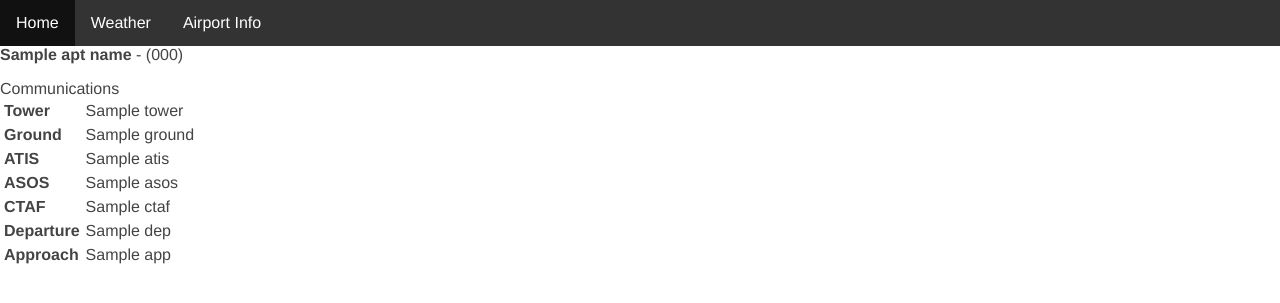
After one commit to andrefaria24/aviationapp, a Flask app: template webapp/templates/aptinforesult.html in a window 1280 px wide. The commit adds this page. Shown: the top 303 px of the page. Run offline with Flask 2, Linux system fonts and the light colour scheme; the template is opened without the code that fills it: most values are stand-ins (such as "Sample title", 1, 10 or a date in 2020).

Commit message:
Initial implementation of airport communication info retrieval

```diff
--- a/webapp/app.py
+++ b/webapp/app.py
@@ -1,19 +1,17 @@
-from flask import Flask, render_template, request
-from flask import Flask, url_for, render_template, redirect
-from forms import weatherForm, weatherResultForm
 import requests
 import os
 import xml.etree.ElementTree as ET
+import bs4
+import re
+from flask import Flask, render_template, request
+from flask import Flask, url_for, render_template, redirect
+from forms import weatherForm, weatherResultForm, aptinfoForm
+from webcalls import awcAPI, awcStationInfo, awcCurrentWeather, awcRadialWeather, skyvectorAirportInfo
 
 app = Flask(__name__)
 
 SECRET_KEY = os.urandom(32)
 app.config['SECRET_KEY'] = SECRET_KEY
-
-awcAPI = 'https://www.aviationweather.gov/adds/dataserver_current/httpparam?'
-awcStationInfo = "dataSource=stations&requestType=retrieve&format=xml&stationString="
-awcCurrentWeather = 'dataSource=metars&requestType=retrieve&format=xml&hoursBeforeNow=2&mostRecent=true&stationString='
-awcRadialWeather = "dataSource=stations&requestType=retrieve&format=xml&radialDistance="
 
 #Function that retreives current raw METAR data at given airport
 def getWeather(aptcode):
@@ -66,7 +64,52 @@ def getRadiusWeather(aptcode):
     else:
         print("FAILED. Status Code: " + reqGetStationInfo.status_code)
 
-    print(getRadiusWeather.AllStations)
+def getAirportInfo(aptcode):
+    aptreq = skyvectorAirportInfo+aptcode
+    html = requests.get(aptreq).text
+    soup = bs4.BeautifulSoup(html, "html.parser")
+
+    aptName = soup.find('div', attrs={'id':'titlebgright'}).text
+
+    ctwr = soup.find('th', text="Control Tower:").find_next_sibling().text
+    if (ctwr == "Yes"):
+        twr = soup.find('th', text=re.compile("TOWER:")).find_next_sibling().text
+        gnd = soup.find('th', text=re.compile("GROUND:")).find_next_sibling().text
+    else:
+        twr = ''
+        gnd = ''
+
+    atischeck = soup.find('th', text="ATIS:")
+    if (atischeck != None):
+        atis = atischeck.find_next_sibling().text
+    else:
+        atis = ''
+
+    asoscheck = soup.find('th', text="ASOS:")
+    if (asoscheck != None):
+        asos = asoscheck.find_next_sibling().text
+    else:
+        asos = ''
+
+    ctafcheck = soup.find('th', text="CTAF:")
+    if (ctafcheck != None):
+        ctaf = ctafcheck.find_next_sibling().text
+    else:
+        ctaf = ''
+
+    depcheck = soup.find('th', text=re.compile("DEPARTURE:"))
+    if (depcheck != None):
+        dep = depcheck.find_next_sibling().text
+    else:
+        dep = ''
+
+    appcheck = soup.find('th', text=re.compile("APPROACH:"))
+    if (appcheck != None):
+        app = appcheck.find_next_sibling().text
+    else:
+        app = ''
+
+    return aptName, twr, gnd, atis, asos, ctaf, dep, app
 
 #Home page
 @app.route('/')
@@ -81,7 +124,7 @@ def weather():
 #Display weather results
 @app.route('/wxresult', methods=['POST'])
 def wxresult():
-    #Retreive value from weather form and call AviationWeather API to get current METAR
+    #Retrieve value from weather form and call AviationWeather API to get current METAR
     if request.method=='POST':
         wxvalue = weatherForm().wxchoice.data
         aptcode = weatherForm().icao.data.upper()
@@ -93,5 +136,19 @@ def wxresult():
             getRadiusWeather(aptcode)
             return render_template('wxresult.html', form=weatherResultForm(), MetarData = getRadiusWeather.AllStations, aptCode = aptcode, wxvalue = wxvalue)
 
+#Get airport information page
+@app.route('/aptinfo', methods=['GET'])
+def aptinfo():
+    return render_template('aptinfo.html', form=aptinfoForm())
+
+#Display airport information results page
+@app.route('/aptinforesult', methods=['POST'])
+def aptinforesult():
+    aptcode = aptinfoForm().icao.data.upper()
+
+    aptName, twr, gnd, atis, asos, ctaf, dep, app = getAirportInfo(aptcode)
+
+    return render_template('aptinforesult.html', aptcode = aptcode, aptName = aptName, tower = twr, ground = gnd, atis = atis, asos = asos, ctaf = ctaf, dep = dep, app = app)
+
 if __name__ == '__main__':
     app.run(debug=True, host='0.0.0.0', port='8080')
--- a/webapp/forms.py
+++ b/webapp/forms.py
@@ -9,4 +9,7 @@ class weatherForm(FlaskForm):
 
 class weatherResultForm(FlaskForm):
     result = TextField('Result')
-    clear = SubmitField('Clear')
+
+class aptinfoForm(FlaskForm):
+    icao = TextField('ICAO')
+    submit = SubmitField('Submit')
--- a/webapp/requirements.txt
+++ b/webapp/requirements.txt
@@ -1,3 +1,5 @@
 flask
 flask-wtf
+beautifulsoup4
 requests
+re
--- a/webapp/static/css/main.css
+++ b/webapp/static/css/main.css
@@ -38,3 +38,9 @@ li a:hover
 {
     background-color: #111;
 }
+
+th, td
+{
+    padding: 2px;
+    text-align: left;
+}
--- /dev/null
+++ b/webapp/templates/aptinforesult.html
@@ -0,0 +1,53 @@
+{%extends "layout.html"%}
+{%block content%}
+<div class = "aptinforesult">
+    <b>{{ aptName }}</b> - ({{ aptcode }})
+    <p>
+        <table>
+            Communications
+            {% if tower != "" %}
+            <tr>
+                <th>Tower</th>
+                <td>{{ tower }}</td>
+            </tr>
+            {% endif %}
+            {% if ground != "" %}
+            <tr>
+                <th>Ground</th>
+                <td>{{ ground }}</td>
+            </tr>
+            {% endif %}
+            {% if atis != "" %}
+            <tr>
+                <th>ATIS</th>
+                <td>{{ atis }}</td>
+            </tr>
+            {% endif %}
+            {% if asos != "" %}
+            <tr>
+                <th>ASOS</th>
+                <td>{{ asos }}</td>
+            </tr>
+            {% endif %}
+            {% if ctaf != "" %}
+            <tr>
+                <th>CTAF</th>
+                <td>{{ ctaf }}</td>
+            </tr>
+            {% endif %}
+            {% if dep != "" %}
+            <tr>
+                <th>Departure</th>
+                <td>{{ dep }}</td>
+            </tr>
+            {% endif %}
+            {% if app != "" %}
+            <tr>
+                <th>Approach</th>
+                <td>{{ app }}</td>
+            </tr>
+            {% endif %}
+        </table>
+    </p>
+</div>
+{%endblock%}
--- a/webapp/templates/index.html
+++ b/webapp/templates/index.html
@@ -1,6 +1,6 @@
 {%extends "layout.html"%}
 {%block content%}
 <div class = "home">
-
+    Welcome to the AviationApp. Please do not use this application for real flight planning purposes.
 </div>
 {%endblock%}
--- a/webapp/templates/layout.html
+++ b/webapp/templates/layout.html
@@ -11,6 +11,7 @@
           <ul class="menu">
             <li><a href="{{ url_for('home') }}">Home</a></li>
             <li><a href="{{ url_for('weather') }}">Weather</a></li>
+            <li><a href="{{ url_for('aptinfo') }}">Airport Info</a></li>
           </ul>
         </nav>
       </div>
--- /dev/null
+++ b/webapp/webcalls.py
@@ -0,0 +1,5 @@
+awcAPI = 'https://www.aviationweather.gov/adds/dataserver_current/httpparam?'
+awcStationInfo = "dataSource=stations&requestType=retrieve&format=xml&stationString="
+awcCurrentWeather = 'dataSource=metars&requestType=retrieve&format=xml&hoursBeforeNow=2&mostRecent=true&stationString='
+awcRadialWeather = "dataSource=stations&requestType=retrieve&format=xml&radialDistance="
+skyvectorAirportInfo = "https://skyvector.com/airport/"
```
Also changed, not shown: webapp/templates/aptinfo.html (added, +12 -0 lines), README.md.
